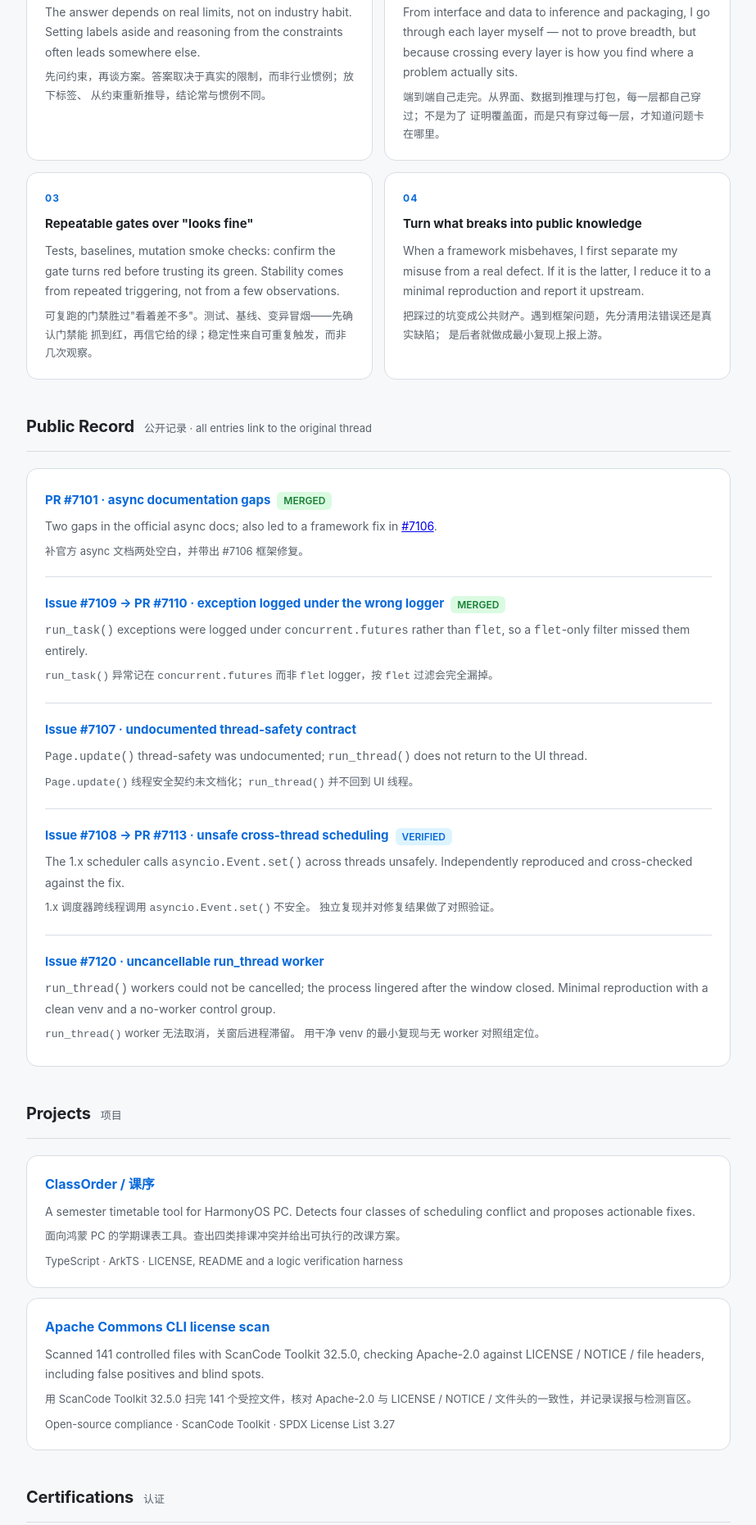
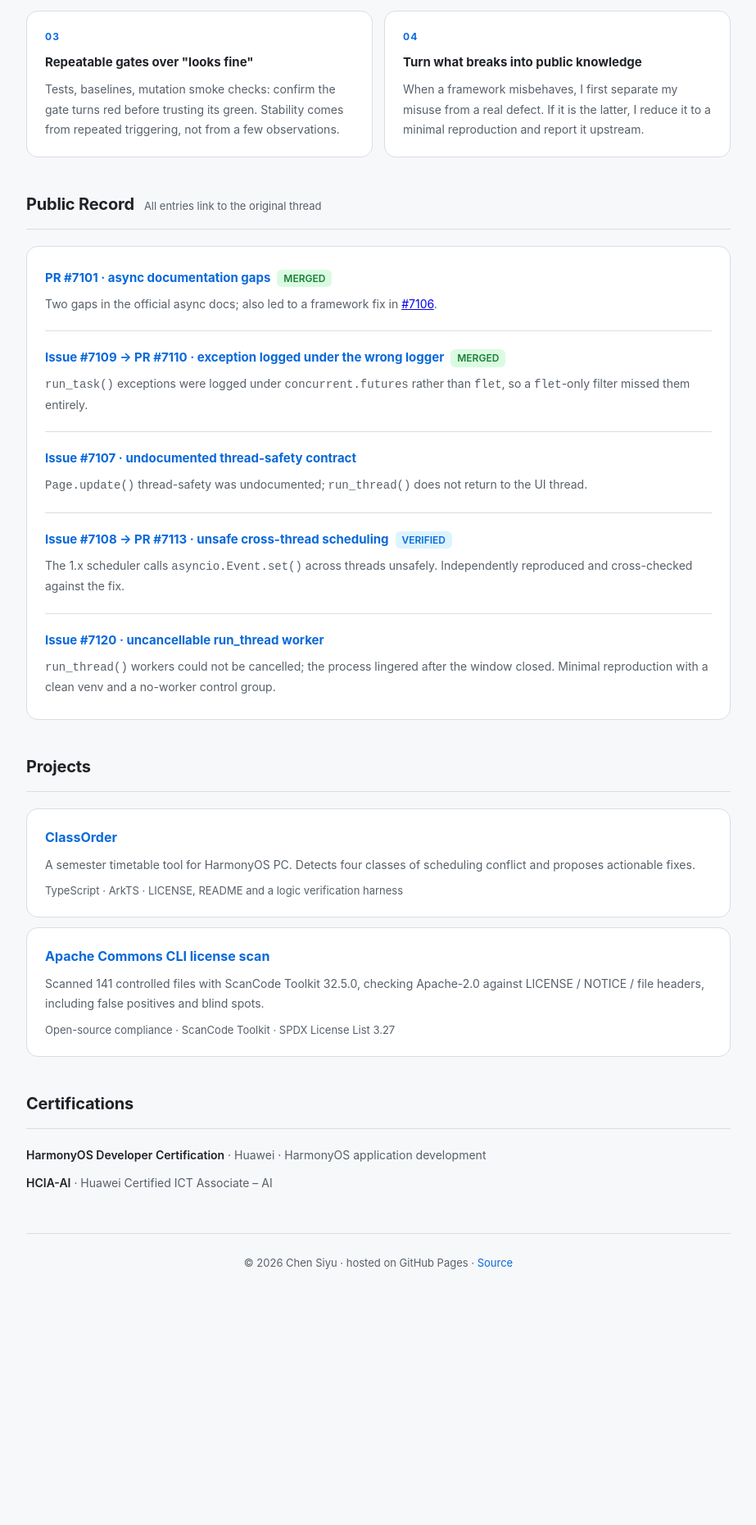
Before and after one commit to daneeller/daneeller.github.io, a plain HTML site: page index.html in a window 1280 px wide. Shown: the part 681-2541 px from the top of the page at 82% size, without its empty margins (178-1101 px from the left). After the commit the page ends 2304 px from the top, so only its background shows below. Drawn offline with Linux system fonts and the light colour scheme.

Commit message:
docs: English-only homepage

```diff
--- a/index.html
+++ b/index.html
@@ -22,14 +22,12 @@
     body {
       background: var(--bg);
       color: var(--text);
-      font-family: -apple-system, BlinkMacSystemFont, "Segoe UI", "PingFang SC",
-        "Hiragino Sans GB", "Microsoft YaHei", sans-serif;
+      font-family: -apple-system, BlinkMacSystemFont, "Segoe UI", Helvetica, Arial, sans-serif;
       line-height: 1.75;
       padding: 48px 20px 72px;
       -webkit-font-smoothing: antialiased;
     }
     .wrap { max-width: 860px; margin: 0 auto; }
-    .zh { color: var(--muted); font-size: .9em; }
 
     header.hero {
       padding: 8px 4px 36px;
@@ -92,7 +90,6 @@
     }
     .principle h3 { font-size: 15px; margin-bottom: 8px; }
     .principle p { font-size: 14px; color: var(--muted); }
-    .principle p.zh { margin-top: 6px; font-size: 13px; }
 
     .record {
       background: var(--card);
@@ -109,7 +106,6 @@
     .record-item h3 a { color: var(--accent); text-decoration: none; }
     .record-item h3 a:hover { text-decoration: underline; }
     .record-item p { font-size: 14px; color: var(--muted); }
-    .record-item p.zh { margin-top: 6px; font-size: 13px; }
     .tag {
       display: inline-block;
       font-size: 12px;
@@ -132,13 +128,11 @@
     .proj h3 { font-size: 16px; margin-bottom: 8px; }
     .proj h3 a { color: var(--accent); text-decoration: none; }
     .proj h3 a:hover { text-decoration: underline; }
-    .proj p { font-size: 14px; color: var(--muted); margin-bottom: 6px; }
-    .proj p.zh { font-size: 13px; margin-bottom: 8px; }
+    .proj p { font-size: 14px; color: var(--muted); margin-bottom: 8px; }
     .proj .meta { font-size: 13px; color: var(--muted); }
 
     .small-list { display: flex; flex-wrap: wrap; gap: 10px 28px; font-size: 14px; color: var(--muted); }
     .small-list strong { color: var(--text); font-weight: 600; }
-    .small-list .zh { font-size: 13px; }
 
     footer {
       text-align: center;
@@ -162,23 +156,14 @@
 
     <header class="hero">
       <div class="kicker">Chen Siyu · daneeller</div>
-      <h1>Building what I learn into something that actually runs.
-        <div class="zh">把学到的东西做成能真正跑起来的样子。</div>
-      </h1>
-      <div class="thesis">Define the problem before choosing the tool.
-        <div class="zh">先定义问题，再选工具。</div>
-      </div>
+      <h1>Building what I learn into something that actually runs.</h1>
+      <div class="thesis">Define the problem before choosing the tool.</div>
       <p class="intro">
         Computer science student. I prefer to state <strong>what a problem is and
         where its constraints lie</strong> before talking about tools — the conclusion
         often differs from the conventional answer. What I have built is modest, but
         each piece is meant to be <strong>reproducible, verifiable, and open for
         someone else to continue</strong>.
-      </p>
-      <p class="intro zh">
-        计算机专业在读。更愿意先讲清楚一件事到底要解决什么、约束在哪里，然后才谈工具——
-        结论常常与惯例不同。做过的东西不算多，但每一件都尽量可复跑、可验证、能被别人
-        接着做下去。
       </p>
       <div class="links">
         <a href="https://github.com/daneeller">GitHub →</a>
@@ -189,7 +174,7 @@
     <section>
       <div class="section-head">
         <h2>How I Work</h2>
-        <span class="sub">我怎么做事 · four principles, stated briefly</span>
+        <span class="sub">Four principles, stated briefly</span>
       </div>
       <div class="principles">
         <div class="principle">
@@ -197,8 +182,6 @@
           <h3>Constraints before solutions</h3>
           <p>The answer depends on real limits, not on industry habit. Setting labels
             aside and reasoning from the constraints often leads somewhere else.</p>
-          <p class="zh">先问约束，再谈方案。答案取决于真实的限制，而非行业惯例；放下标签、
-            从约束重新推导，结论常与惯例不同。</p>
         </div>
         <div class="principle">
           <div class="num">02</div>
@@ -206,8 +189,6 @@
           <p>From interface and data to inference and packaging, I go through each
             layer myself — not to prove breadth, but because crossing every layer is
             how you find where a problem actually sits.</p>
-          <p class="zh">端到端自己走完。从界面、数据到推理与打包，每一层都自己穿过；不是为了
-            证明覆盖面，而是只有穿过每一层，才知道问题卡在哪里。</p>
         </div>
         <div class="principle">
           <div class="num">03</div>
@@ -215,8 +196,6 @@
           <p>Tests, baselines, mutation smoke checks: confirm the gate turns red before
             trusting its green. Stability comes from repeated triggering, not from a
             few observations.</p>
-          <p class="zh">可复跑的门禁胜过"看着差不多"。测试、基线、变异冒烟——先确认门禁能
-            抓到红，再信它给的绿；稳定性来自可重复触发，而非几次观察。</p>
         </div>
         <div class="principle">
           <div class="num">04</div>
@@ -224,8 +203,6 @@
           <p>When a framework misbehaves, I first separate my misuse from a real defect.
             If it is the latter, I reduce it to a minimal reproduction and report it
             upstream.</p>
-          <p class="zh">把踩过的坑变成公共财产。遇到框架问题，先分清用法错误还是真实缺陷；
-            是后者就做成最小复现上报上游。</p>
         </div>
       </div>
     </section>
@@ -233,44 +210,35 @@
     <section>
       <div class="section-head">
         <h2>Public Record</h2>
-        <span class="sub">公开记录 · all entries link to the original thread</span>
+        <span class="sub">All entries link to the original thread</span>
       </div>
       <div class="record">
         <div class="record-item">
           <h3><a href="https://github.com/flet-dev/flet/pull/7101">PR #7101 · async documentation gaps</a><span class="tag merged">MERGED</span></h3>
           <p>Two gaps in the official async docs; also led to a framework fix in
             <a href="https://github.com/flet-dev/flet/pull/7106">#7106</a>.</p>
-          <p class="zh">补官方 async 文档两处空白，并带出 #7106 框架修复。</p>
         </div>
         <div class="record-item">
           <h3><a href="https://github.com/flet-dev/flet/issues/7109">Issue #7109 → PR #7110 · exception logged under the wrong logger</a><span class="tag merged">MERGED</span></h3>
           <p><code>run_task()</code> exceptions were logged under
             <code>concurrent.futures</code> rather than <code>flet</code>, so a
             <code>flet</code>-only filter missed them entirely.</p>
-          <p class="zh"><code>run_task()</code> 异常记在 <code>concurrent.futures</code> 而非
-            <code>flet</code> logger，按 <code>flet</code> 过滤会完全漏掉。</p>
         </div>
         <div class="record-item">
           <h3><a href="https://github.com/flet-dev/flet/issues/7107">Issue #7107 · undocumented thread-safety contract</a></h3>
           <p><code>Page.update()</code> thread-safety was undocumented;
             <code>run_thread()</code> does not return to the UI thread.</p>
-          <p class="zh"><code>Page.update()</code> 线程安全契约未文档化；<code>run_thread()</code>
-            并不回到 UI 线程。</p>
         </div>
         <div class="record-item">
           <h3><a href="https://github.com/flet-dev/flet/issues/7108">Issue #7108 → PR #7113 · unsafe cross-thread scheduling</a><span class="tag fixed">VERIFIED</span></h3>
           <p>The 1.x scheduler calls <code>asyncio.Event.set()</code> across threads
             unsafely. Independently reproduced and cross-checked against the fix.</p>
-          <p class="zh">1.x 调度器跨线程调用 <code>asyncio.Event.set()</code> 不安全。
-            独立复现并对修复结果做了对照验证。</p>
         </div>
         <div class="record-item">
           <h3><a href="https://github.com/flet-dev/flet/issues/7120">Issue #7120 · uncancellable run_thread worker</a></h3>
           <p><code>run_thread()</code> workers could not be cancelled; the process
             lingered after the window closed. Minimal reproduction with a clean venv
             and a no-worker control group.</p>
-          <p class="zh"><code>run_thread()</code> worker 无法取消，关窗后进程滞留。
-            用干净 venv 的最小复现与无 worker 对照组定位。</p>
         </div>
       </div>
     </section>
@@ -278,13 +246,11 @@
     <section>
       <div class="section-head">
         <h2>Projects</h2>
-        <span class="sub">项目</span>
       </div>
       <div class="proj">
-        <h3><a href="https://github.com/daneeller/course-order">ClassOrder / 课序</a></h3>
+        <h3><a href="https://github.com/daneeller/course-order">ClassOrder</a></h3>
         <p>A semester timetable tool for HarmonyOS PC. Detects four classes of
           scheduling conflict and proposes actionable fixes.</p>
-        <p class="zh">面向鸿蒙 PC 的学期课表工具。查出四类排课冲突并给出可执行的改课方案。</p>
         <div class="meta">TypeScript · ArkTS · LICENSE, README and a logic verification harness</div>
       </div>
       <div class="proj">
@@ -292,8 +258,6 @@
         <p>Scanned 141 controlled files with ScanCode Toolkit 32.5.0, checking
           Apache-2.0 against LICENSE / NOTICE / file headers, including false
           positives and blind spots.</p>
-        <p class="zh">用 ScanCode Toolkit 32.5.0 扫完 141 个受控文件，核对 Apache-2.0 与
-          LICENSE / NOTICE / 文件头的一致性，并记录误报与检测盲区。</p>
         <div class="meta">Open-source compliance · ScanCode Toolkit · SPDX License List 3.27</div>
       </div>
     </section>
@@ -301,15 +265,10 @@
     <section>
       <div class="section-head">
         <h2>Certifications</h2>
-        <span class="sub">认证</span>
       </div>
       <div class="small-list">
-        <div><strong>HarmonyOS Developer Certification</strong> · Huawei
-          <div class="zh">HarmonyOS 开发者认证 · 华为 · 鸿蒙应用开发</div>
-        </div>
-        <div><strong>HCIA-AI</strong> · Huawei Certified ICT Associate – AI
-          <div class="zh">HCIA-AI · 华为认证人工智能工程师 · AI 方向</div>
-        </div>
+        <div><strong>HarmonyOS Developer Certification</strong> · Huawei · HarmonyOS application development</div>
+        <div><strong>HCIA-AI</strong> · Huawei Certified ICT Associate – AI</div>
       </div>
     </section>
 
```
